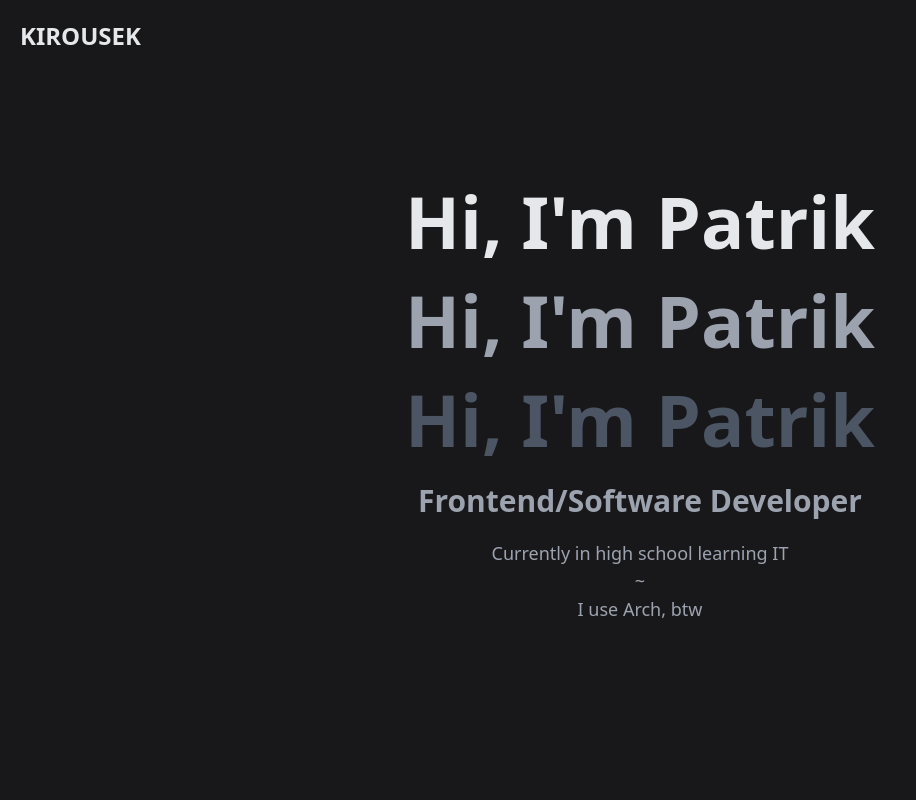
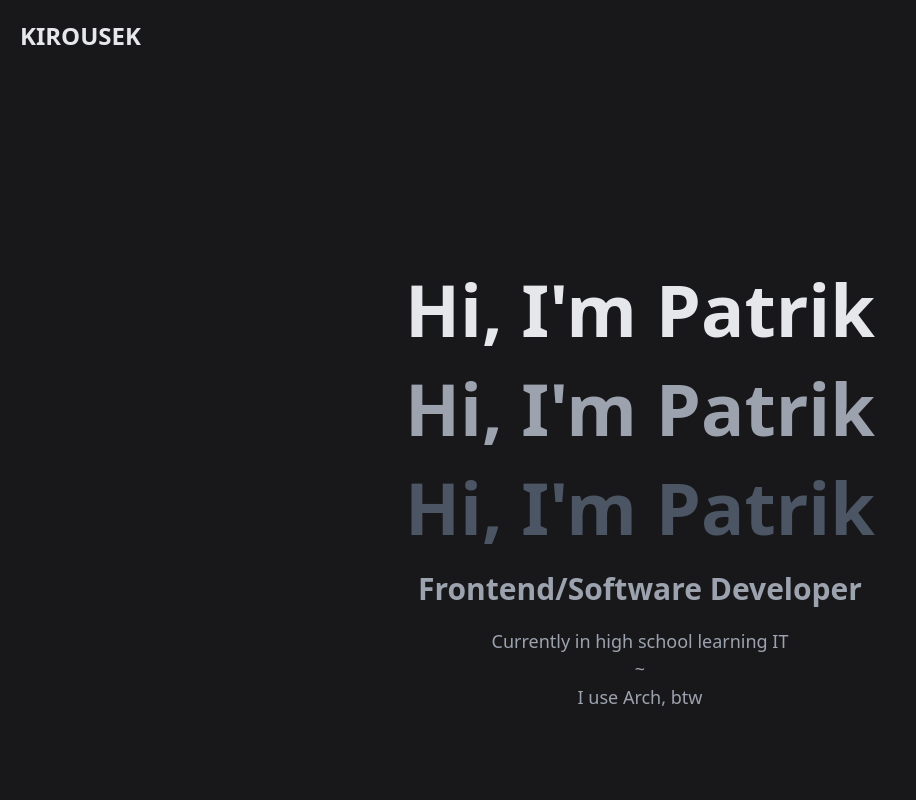
Before and after one commit to kirousek/kirousek.eu, a Next.js app: page / in a window 1280 px wide. Shown: the top 800 px of the page, without its empty margins (0-916 px from the left). Built offline with nearby package versions, Linux system fonts and the light colour scheme.

Commit message:
Make landing page across whole screen

```diff
--- a/app/page.tsx
+++ b/app/page.tsx
@@ -8,7 +8,7 @@ export default function Home() {
           </nav>
           <div className="flex flex-col flex-grow">
               <div className="p-5">
-                  <div className="max-w-3xl h-screen mx-auto text-center items-center mt-10 py-10">
+                  <div className="max-w-3xl h-5/6 mx-auto text-center items-center mt-10 py-32">
                       <h1 className="text-4xl md:text-5xl lg:text-6xl xl:text-7xl font-bold leading-snug md:leading-snug lg:leading-snug xl:leading-snug">Hi, I&apos;m Patrik</h1>
                       <h1 className="text-4xl md:text-5xl lg:text-6xl xl:text-7xl font-bold leading-snug md:leading-snug lg:leading-snug xl:leading-snug text-gray-400">Hi, I&apos;m Patrik</h1>
                       <h1 className="text-4xl md:text-5xl lg:text-6xl xl:text-7xl font-bold leading-snug md:leading-snug lg:leading-snug xl:leading-snug text-gray-600">Hi, I&apos;m Patrik</h1>
```
